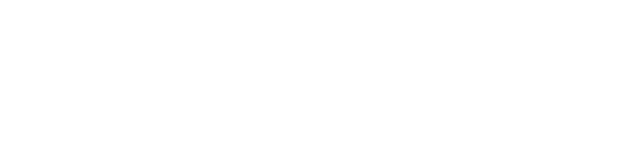
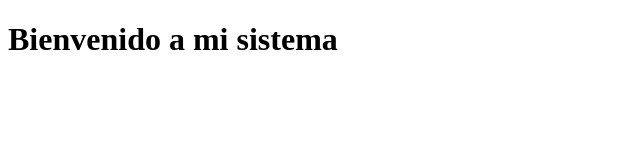
Before and after one commit to UserJeizon/Programa, a plain HTML site: page index.html in a window 1280 px wide. Shown: the whole page, without its empty margins (0-640 px from the left). Drawn offline with Linux system fonts and the light colour scheme.

Commit message:
Creación de H1 y cambio de titulo

```diff
--- a/index.html
+++ b/index.html
@@ -3,9 +3,9 @@
 <head>
     <meta charset="UTF-8">
     <meta name="viewport" content="width=device-width, initial-scale=1.0">
-    <title>Document</title>
+    <title>Ejercicio</title>
 </head>
 <body>
-
+    <h1>Bienvenido a mi sistema</h1>
 </body>
 </html>
```
